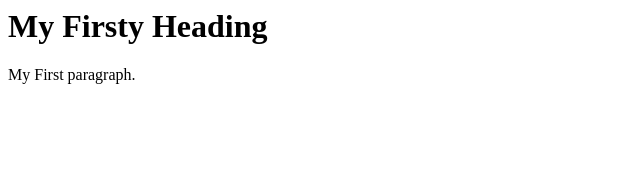
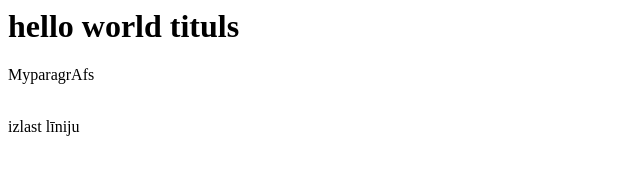
Before and after one commit to KeKeZo/webpage5, a plain HTML site: page index.html in a window 1280 px wide. Shown: the whole page, without its empty margins (0-640 px from the left). Drawn offline with Linux system fonts and the light colour scheme.

Commit message:
index.html

```diff
--- a/index.html
+++ b/index.html
@@ -1,8 +1,9 @@
 </DOCTYPE html>
 <html>
 <body>
-<h1>My Firsty Heading</h1>
-<p>My First paragraph.</p>
+<h1>hello world tituls</h1>
+<p>MyparagrAfs</p>
+  <br>izlast līniju</br>
 
 
 </body>
```
